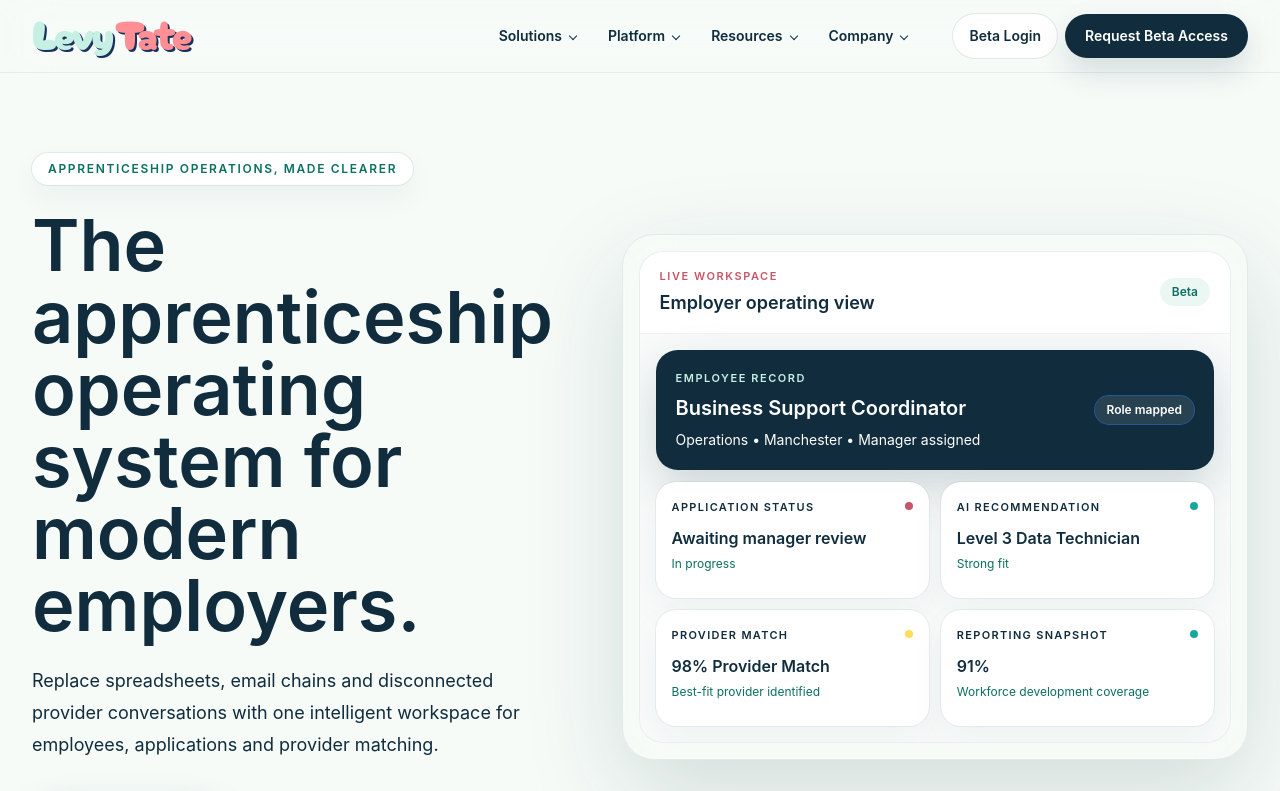
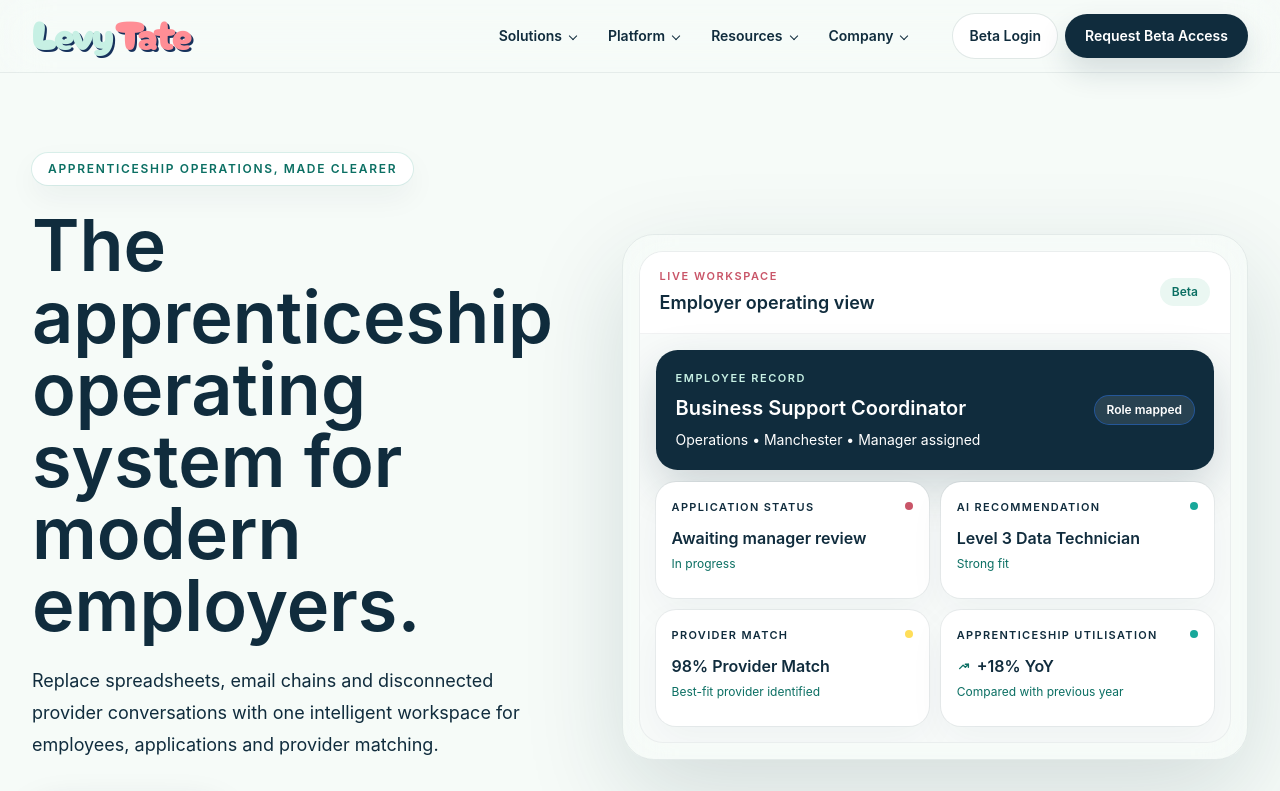
Before and after one commit to jamesevelynross1-sketch/levytate-wren, a Next.js app: page /levytate in a window 1280 px wide. Shown: the top 791 px of the page. Built offline with nearby package versions, Linux system fonts and the light colour scheme.

Commit message:
Refine LevyTate utilisation KPI

```diff
--- a/app/levytate/page.tsx
+++ b/app/levytate/page.tsx
@@ -93,7 +93,7 @@ function ProductPreview() {
     ["Application status", "Awaiting manager review", "In progress"],
     ["AI recommendation", "Level 3 Data Technician", "Strong fit"],
     ["Provider match", "98% Provider Match", "Best-fit provider identified"],
-    ["Reporting snapshot", "91%", "Workforce development coverage"],
+    ["Apprenticeship utilisation", "+18% YoY", "Compared with previous year"],
   ];
 
   return (
@@ -127,7 +127,15 @@ function ProductPreview() {
                   <span className={"mt-1 h-2 w-2 shrink-0 rounded-full " + (index === 0 ? "bg-[#c95568]" : index === 2 ? "bg-[#ffde59]" : "bg-[#18a89a]")} />
                 </div>
                 <div className="mt-3">
-                  <p className="text-base font-semibold leading-5">{value}</p>
+                  <p className="flex items-center gap-1.5 text-base font-semibold leading-5">
+                    {index === 3 ? (
+                      <svg aria-hidden="true" viewBox="0 0 16 16" fill="none" className="h-3.5 w-3.5 shrink-0 text-[#0b6f63]">
+                        <path d="M3 11 7 7l2.5 2.5L13 6" stroke="currentColor" strokeWidth="1.6" strokeLinecap="round" strokeLinejoin="round" />
+                        <path d="M9.5 6H13v3.5" stroke="currentColor" strokeWidth="1.6" strokeLinecap="round" strokeLinejoin="round" />
+                      </svg>
+                    ) : null}
+                    {value}
+                  </p>
                   <p className="mt-1.5 text-xs leading-5 text-[#0b6f63]">{status}</p>
                 </div>
               </div>
```
